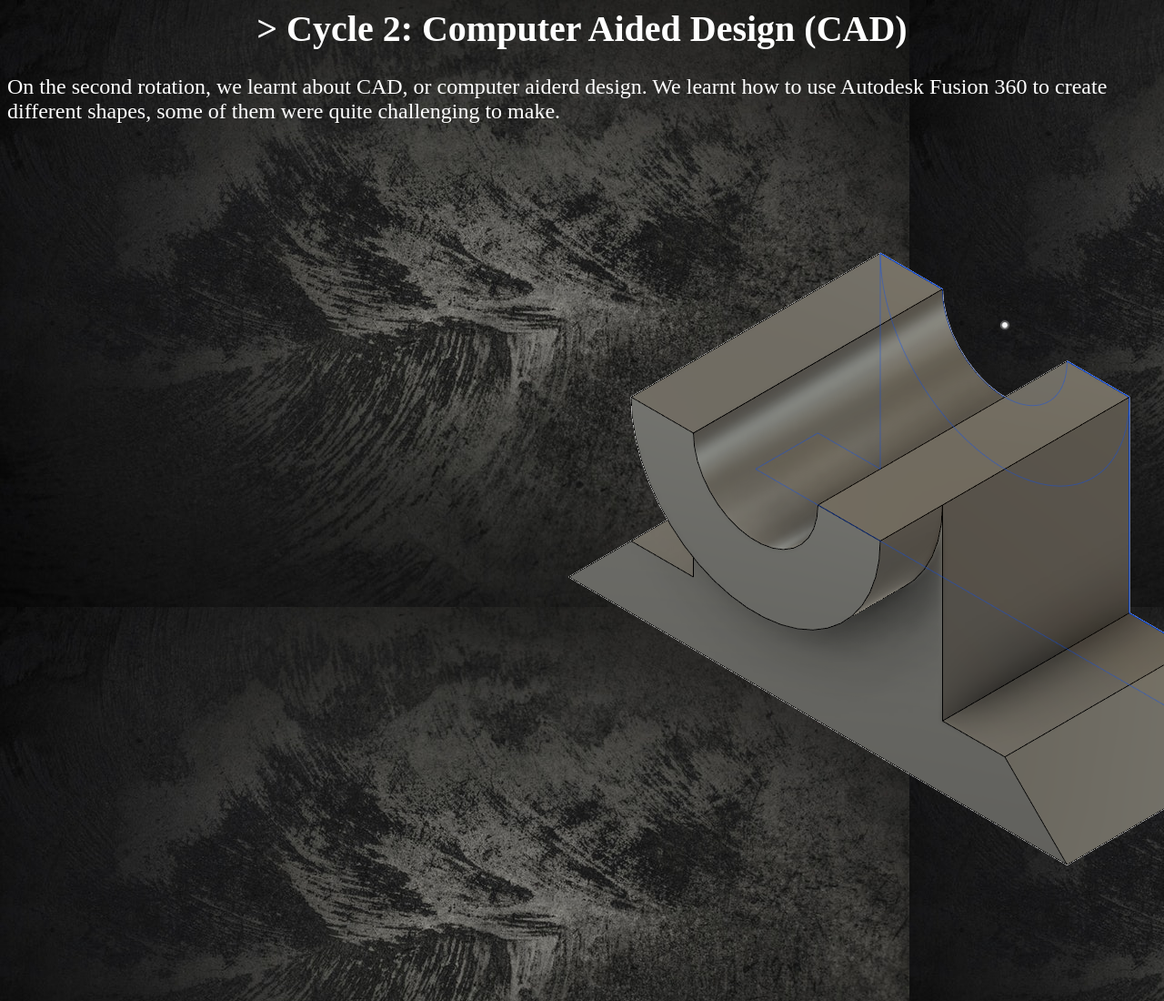
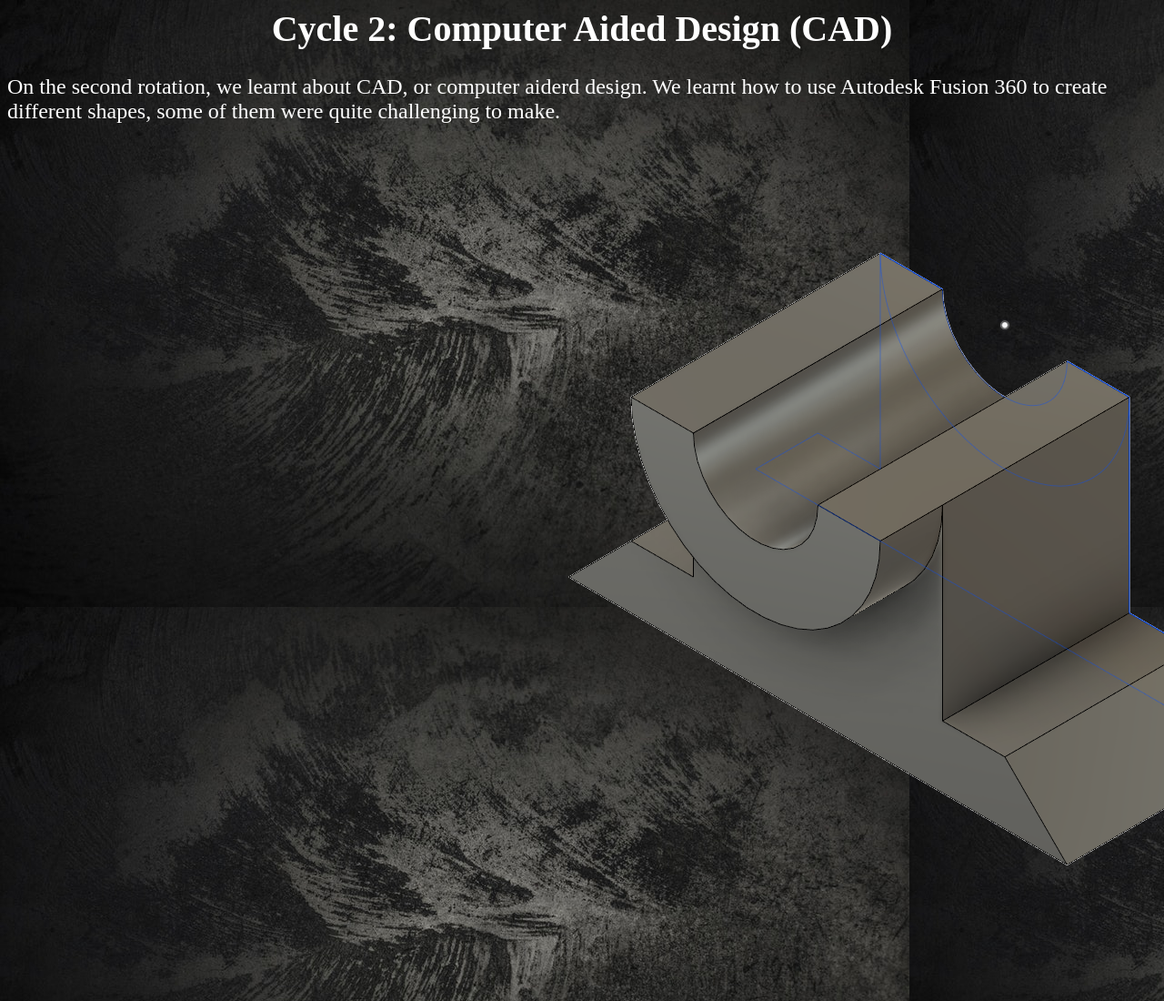
Before and after one commit to wrafab/voq, a plain HTML site: page week2.html in a window 1280 px wide. Shown: the top 1100 px of the page at 91% size. Drawn offline with Linux system fonts and the light colour scheme.

Commit message:
Update week2.html

```diff
--- a/week2.html
+++ b/week2.html
@@ -1,6 +1,6 @@
 <html>
   <title> Cycle 2: Computer Aided Design (CAD)</title>
-	<h1 style="color:white">> Cycle 2: Computer Aided Design (CAD)</h1>
+	<h1 style="color:white"> Cycle 2: Computer Aided Design (CAD)</h1>
   <style>
 h1{font-family:Bradley Hand ITC;font-size:250%;text-align:center;}
   p{font-family:Bradley Hand ITC;font-size:150%;text-align:left;}
```
